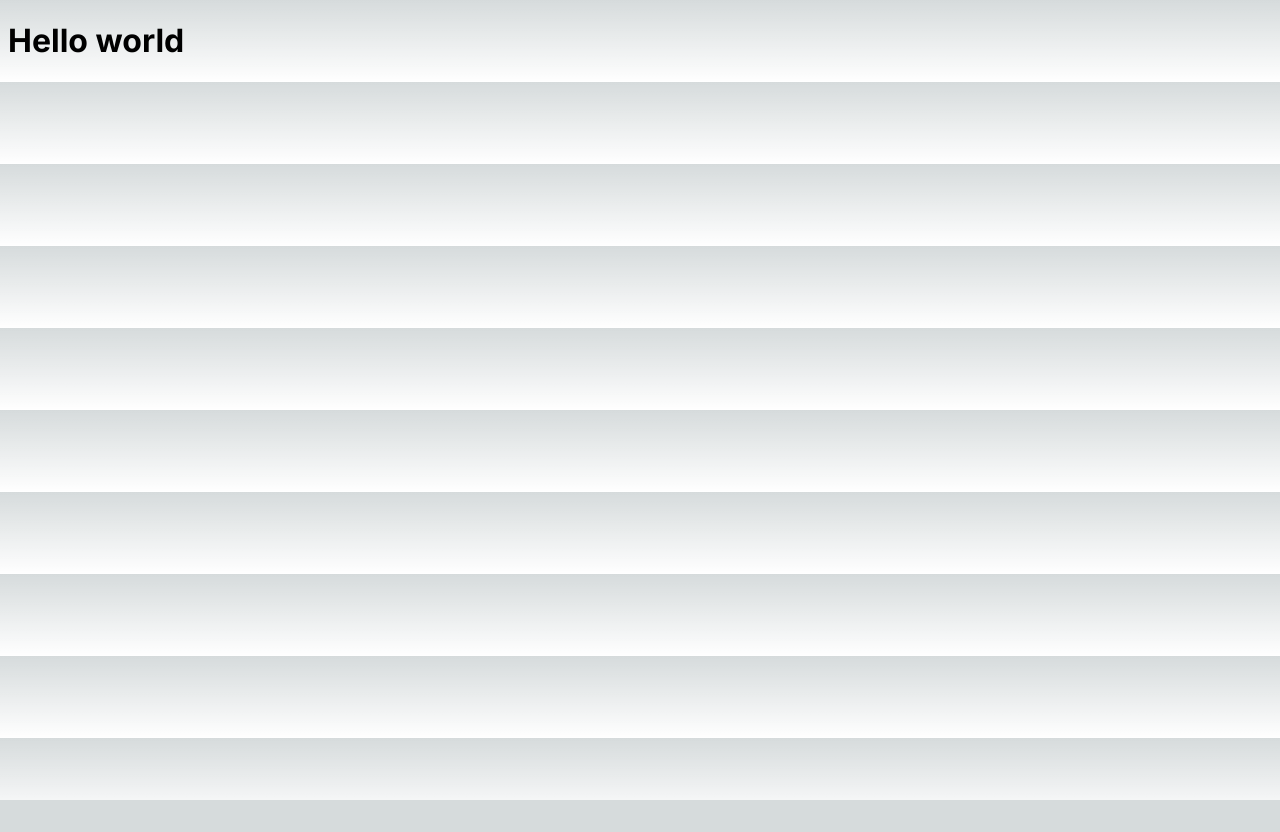
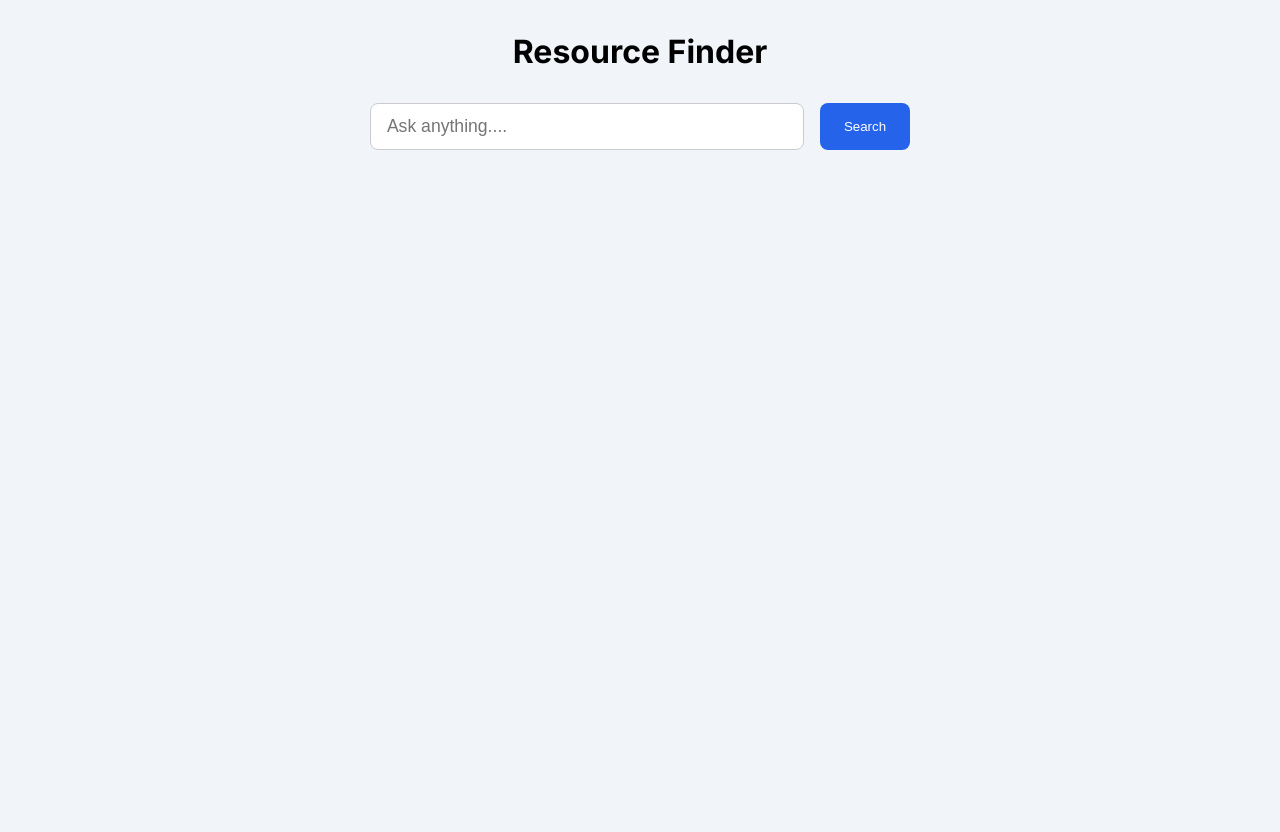
Before and after one commit to fiyinfoluwa5/Resource-Finder, a Next.js app: page / in a window 1280 px wide. Before the commit the page ends 800 px from the top, so only its background shows below. Built offline with nearby package versions, Linux system fonts and the light colour scheme.

Commit message:
added a styled bar and button to the ui

```diff
--- a/src/app/globals.css
+++ b/src/app/globals.css
@@ -18,10 +18,55 @@
 
 body {
   color: rgb(var(--foreground-rgb));
-  background: linear-gradient(
-      to bottom,
-      transparent,
-      rgb(var(--background-end-rgb))
-    )
-    rgb(var(--background-start-rgb));
+  background-color: white;
+  margin: 0;
+  padding: 0;
 }
+
+
+.custom-container {
+  background-color: #f1f5f9;
+  height: 100vh;
+  padding-left: 5rem;
+  padding-right: 5rem;
+  padding-top: 2rem;
+  text-align: center;
+}
+
+.custom-container h1 {
+  font-size: 2rem;
+  font-weight: 700;
+  margin: 0;
+  text-align: center;
+}
+
+.search-bar {
+  display: flex;
+  gap: 1rem;
+  justify-content: center;
+  margin-top: 2rem;
+}
+
+.search-input {
+  width: 400px;
+  padding: 0.75rem 1rem;
+  font-size: 1.1rem;
+  border: 1px solid #ccc;
+  border-radius: 8px;
+  outline: none;
+}
+
+.search-button {
+  background-color: #2563eb;
+  color: white;
+  padding: 0.75rem 1.5rem;
+  border: none;
+  border-radius: 8px;
+  cursor: pointer;
+  font-weight: 500;
+  transition: background-color 0.2s ease;
+}
+
+.search-button:hover {
+  background-color: #1d4ed8;
+}
--- a/src/app/page.tsx
+++ b/src/app/page.tsx
@@ -1,7 +1,27 @@
-import Image from 'next/image'
+import React from 'react';
 
-export default function Home() {
+
+export default function ResourceFinder() {
   return (
-    <main><h1>Hello world</h1></main>
+    <div className="custom-container">
+      <h1 className="head-text"> Resource Finder</h1>
+
+      <div className="search-bar">
+        <input
+      type="text"
+      placeholder="Ask anything...."
+      className="search-input"
+      />
+       <button className="search-button">Search</button>
+
+      </div>
+
+
+
+
+
+
+
+    </div>
   )
 }
```
